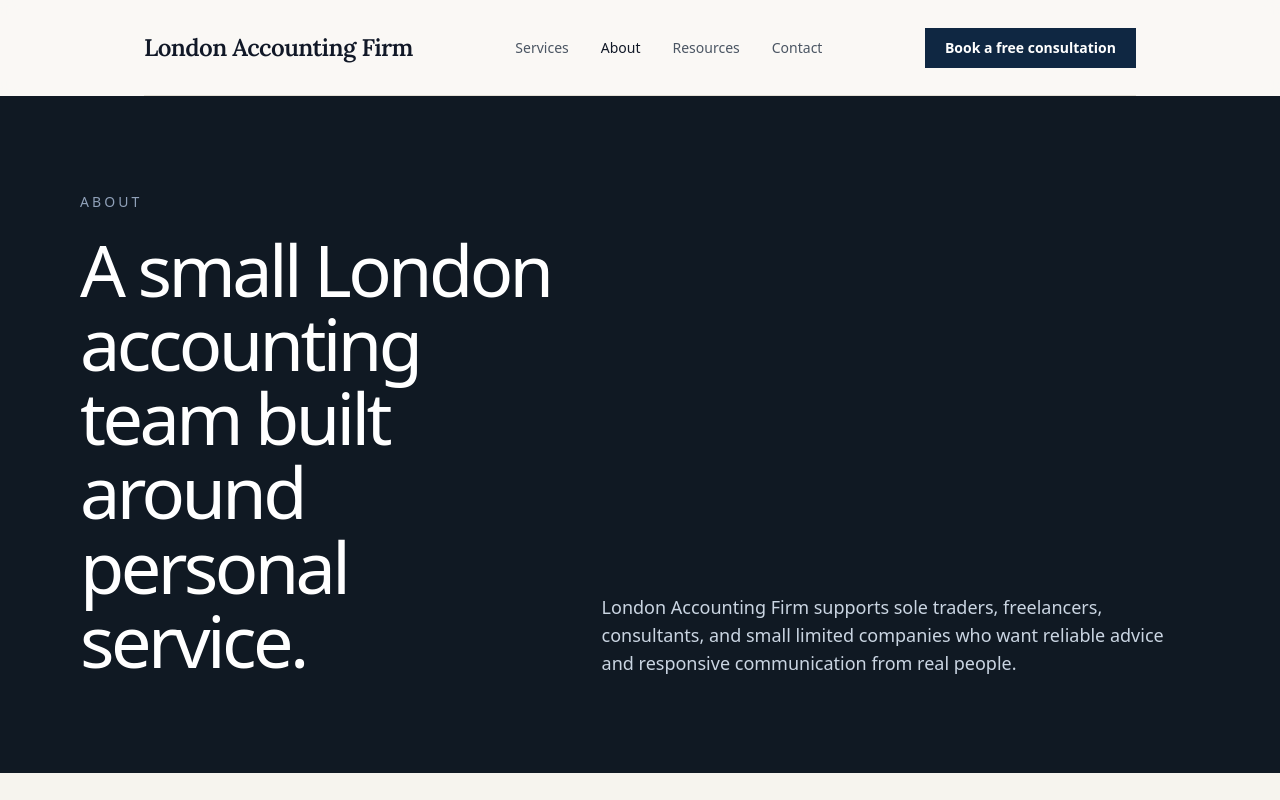
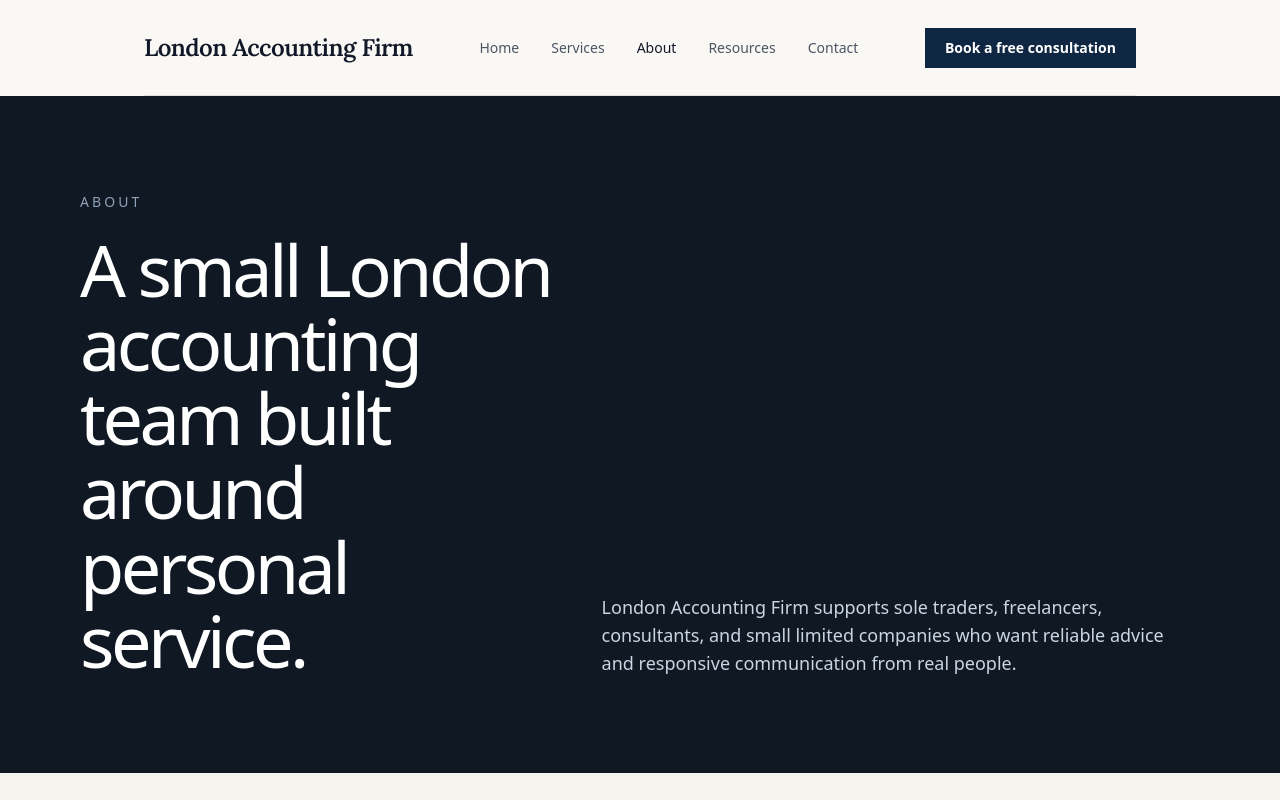
Before and after one commit to doxathompson/Accounting-Firm-Website, a Next.js app in the folder my-app/: page /about in a window 1280 px wide. Shown: the top 800 px of the page. Built offline with nearby package versions, Linux system fonts and the light colour scheme.

Commit message:
feat: add home link to navigation menu items

```diff
--- a/my-app/src/data/site.ts
+++ b/my-app/src/data/site.ts
@@ -6,6 +6,7 @@ export const firm = {
 };
 
 export const navItems = [
+  { label: "Home", href: "/" },
   { label: "Services", href: "/services" },
   { label: "About", href: "/about" },
   { label: "Resources", href: "/resources" },
```
